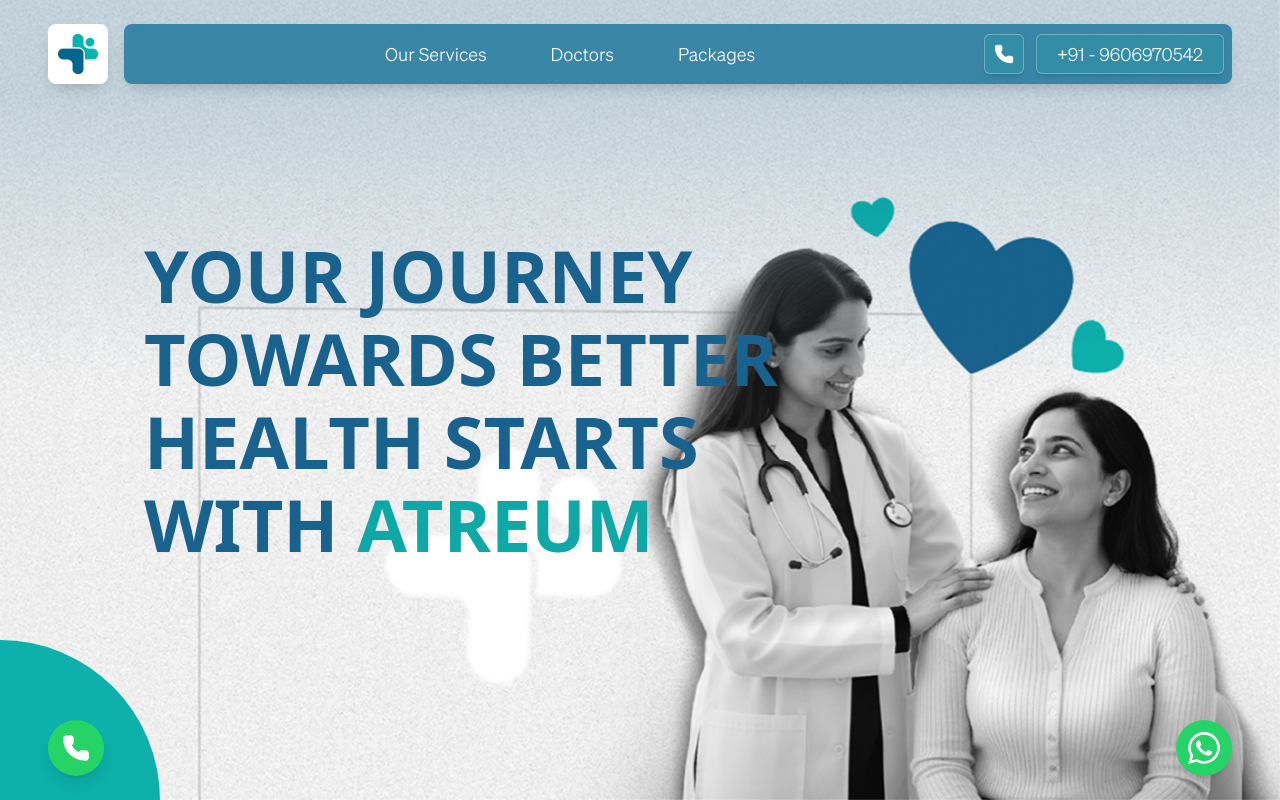
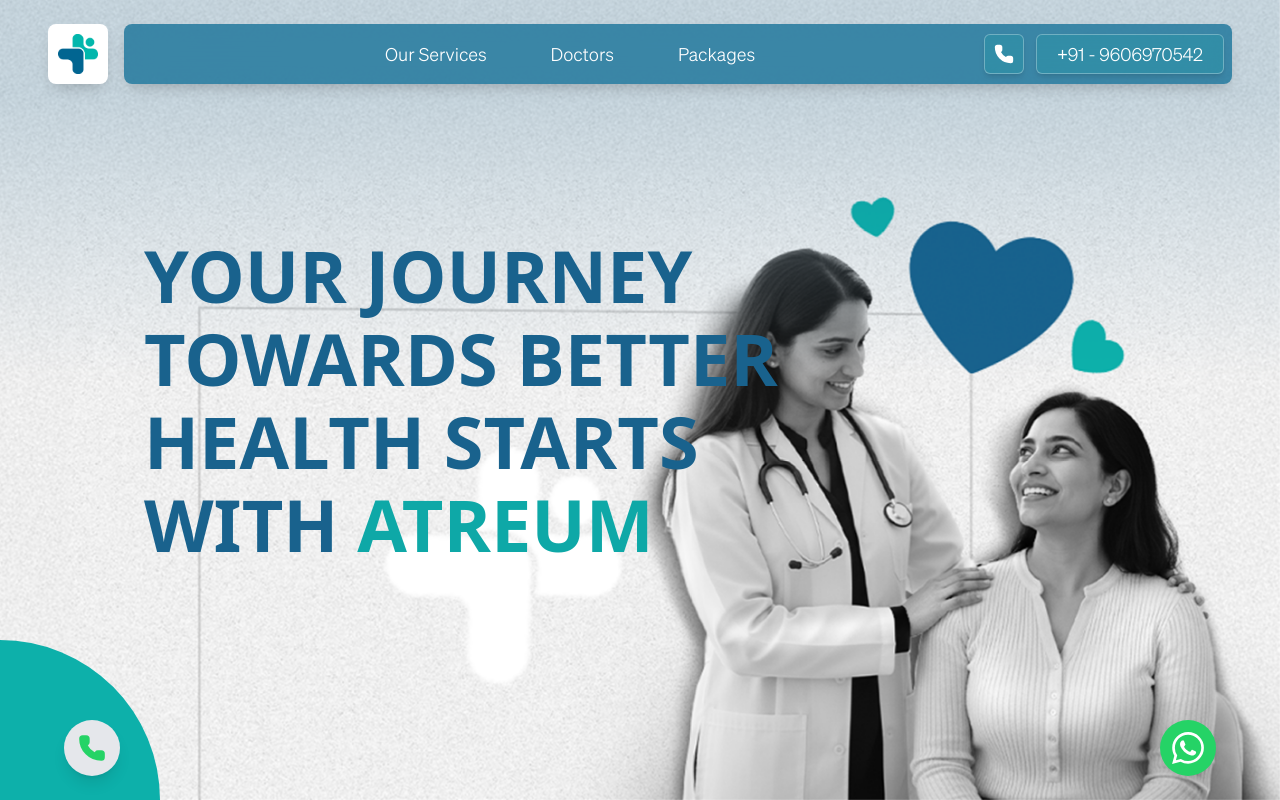
Before and after one commit to suman987654432/atreum, a React (Vite) app: page / in a window 1280 px wide. Shown: the top 800 px of the page. Built offline with nearby package versions, Linux system fonts and the light colour scheme.

Commit message:
feat: Update FloatingButtons component positioning and styling for improved layout

```diff
--- a/src/components/FloatingButtons.jsx
+++ b/src/components/FloatingButtons.jsx
@@ -9,7 +9,7 @@
                 href="https://wa.me/919606970542"
                 target="_blank"
                 rel="noopener noreferrer"
-                className="fixed right-12 bottom-6 z-50 bg-[#25D366] hover:bg-[#20BA5A] text-white w-14 h-14 rounded-full flex items-center justify-center shadow-lg hover:scale-110 transition-all duration-300"
+                className="fixed right-16 bottom-6 z-50 bg-[#25D366] hover:bg-[#20BA5A] text-white w-14 h-14 rounded-full flex items-center justify-center shadow-lg hover:scale-110 transition-all duration-300"
                 aria-label="WhatsApp"
             >
                 <svg
@@ -24,7 +24,7 @@
             {/* Call Button - Left Side */}
             <a
                 href="tel:+919606970542"
-                className="fixed left-12 bottom-6 z-50 bg-[#25D366] hover:bg-[#20BA5A] text-white w-14 h-14 rounded-full flex items-center justify-center shadow-lg hover:scale-110 transition-all duration-300"
+                className="fixed left-16 bottom-6 z-50 bg-gray-200 hover:bg-[#F0F0F0] text-[#25D366] w-14 h-14 rounded-full flex items-center justify-center shadow-lg hover:scale-110 transition-all duration-300"
                 aria-label="Call"
             >
                 <Phone size={28} strokeWidth={2} fill="currentColor" />
```
